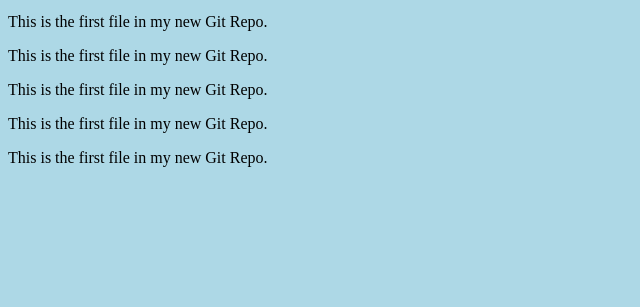
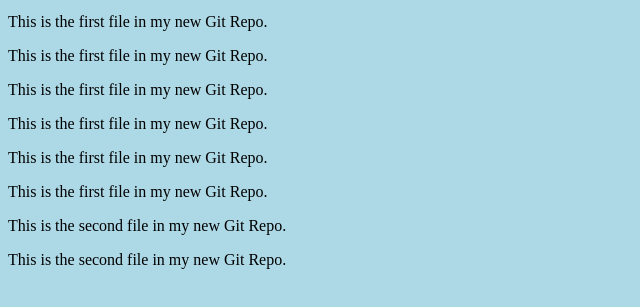
Before and after one commit to kumbharragini25/hello-world2, a plain HTML site: page index.html in a window 1280 px wide. Shown: the part 101-408 px from the top of the page, without its empty margins (0-640 px from the left). Drawn offline with Linux system fonts and the light colour scheme.

Commit message:
Update index.html
i added some few line in the html-skeleton

```diff
--- a/index.html
+++ b/index.html
@@ -13,5 +13,11 @@
 <p>This is the first file in my new Git Repo.</p>
 <p>This is the first file in my new Git Repo.</p>
 <p>This is the first file in my new Git Repo.</p>
+<p>This is the first file in my new Git Repo.</p>
+
+<p>This is the second file in my new Git Repo.</p>
+
+<p>This is the second file in my new Git Repo.</p>
+
 </body>
 </html>
```
